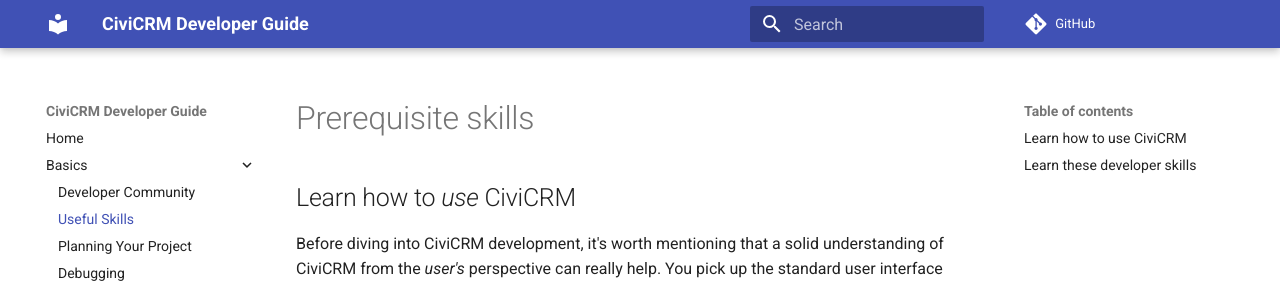
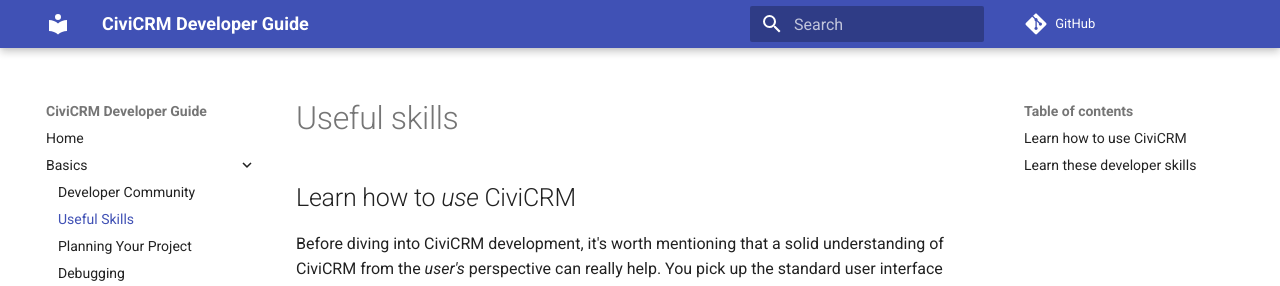
Before and after one commit to civicrm/civicrm-dev-docs, an MkDocs documentation site: the page built from docs/basics/skills.md, in a window 1280 px wide and 900 px high. Shown: the top 286 px of the window. Built offline with MkDocs 1.6.1 and Material for MkDocs 9.7.7, drawn with Linux system fonts in a browser that asks for light colours; comment, search, counter and statistics services are not loaded; old or Windows-style settings are respelled for this version of MkDocs.

Commit message:
useful skills - changing page title to match nav

```diff
--- a/docs/basics/skills.md
+++ b/docs/basics/skills.md
@@ -1,4 +1,4 @@
-# Prerequisite skills
+# Useful skills
 
 ## Learn how to *use* CiviCRM
 
```
